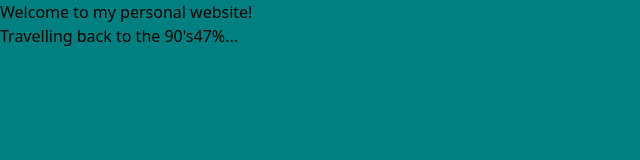
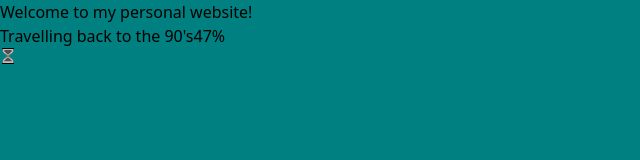
Before and after one commit to Faisalowimer/personal-website, a Next.js app: page / in a window 1280 px wide. Shown: the top 160 px of the page, without its empty margins (0-640 px from the left). Built offline with nearby package versions, Linux system fonts and the light colour scheme.

Commit message:
added hourglass component and animation

```diff
--- a/src/app/globals.css
+++ b/src/app/globals.css
@@ -47,3 +47,63 @@ body {
 .desktop-icon {
   cursor: url('/icons/mouse.png') 1 1, pointer !important;
 }
+
+@keyframes hourglassSpin {
+
+  0%,
+  40% {
+    transform: rotate(0deg);
+  }
+
+  45%,
+  90% {
+    transform: rotate(180deg);
+  }
+
+  95%,
+  100% {
+    transform: rotate(360deg);
+  }
+}
+
+@keyframes upperSand {
+
+  0%,
+  40% {
+    transform: scaleY(1);
+    opacity: 1;
+  }
+
+  45%,
+  90% {
+    transform: scaleY(0);
+    opacity: 0;
+  }
+
+  95%,
+  100% {
+    transform: scaleY(1);
+    opacity: 1;
+  }
+}
+
+@keyframes lowerSand {
+
+  0%,
+  40% {
+    transform: scaleY(0);
+    opacity: 0;
+  }
+
+  45%,
+  90% {
+    transform: scaleY(1);
+    opacity: 1;
+  }
+
+  95%,
+  100% {
+    transform: scaleY(0);
+    opacity: 0;
+  }
+}
--- /dev/null
+++ b/src/components/Hourglass.tsx
@@ -0,0 +1,68 @@
+import React from 'react';
+
+const Hourglass = () => {
+    return (
+        <div className="inline-block animate-[hourglassSpin_3s_linear_infinite]">
+            <svg
+                width="16"
+                height="16"
+                viewBox="0 0 16 16"
+                fill="none"
+                xmlns="http://www.w3.org/2000/svg"
+            >
+                {/* Background */}
+                <path
+                    d="M3 0H13V4L8 8L13 12V16H3V12L8 8L3 4V0Z"
+                    fill="white"
+                />
+                {/* Main outline */}
+                <path
+                    d="M3 0H13V4L8 8L13 12V16H3V12L8 8L3 4V0Z"
+                    stroke="#7b7b7b"
+                    strokeWidth="1"
+                    fill="none"
+                />
+                {/* Top and bottom borders */}
+                <path d="M2 0H14V1H2V0Z M2 15H14V16H2V15Z" fill="black" />
+
+                {/* Upper sand container */}
+                <path
+                    d="M4 1.5H12V3.5L8 7L4 3.5V1.5Z"
+                    fill="#7b7b7b"
+                />
+                {/* Upper sand */}
+                <path
+                    d="M4.5 2H11.5V3.25L8 6.5L4.5 3.25V2Z"
+                    fill="black"
+                    className="origin-bottom animate-[upperSand_3s_linear_infinite]"
+                />
+
+                {/* Lower sand container */}
+                <path
+                    d="M4 12.5L8 9L12 12.5V14.5H4V12.5Z"
+                    fill="#7b7b7b"
+                />
+                {/* Lower sand */}
+                <path
+                    d="M4.5 13V12.75L8 9.5L11.5 12.75V13H4.5Z"
+                    fill="black"
+                    className="origin-top animate-[lowerSand_3s_linear_infinite]"
+                />
+
+                {/* White highlights */}
+                <path
+                    d="M4 3L8 6.5L12 3V2H4V3Z"
+                    fill="white"
+                    fillOpacity="0.3"
+                />
+                <path
+                    d="M4 13L8 9.5L12 13V14H4V13Z"
+                    fill="white"
+                    fillOpacity="0.3"
+                />
+            </svg>
+        </div>
+    );
+};
+
+export default Hourglass;
--- a/src/components/Loading.tsx
+++ b/src/components/Loading.tsx
@@ -1,4 +1,5 @@
 import React, { useEffect, useState } from 'react';
+import Hourglass from './Hourglass';
 
 interface LoadingProps {
     onComplete: () => void;
@@ -36,12 +37,15 @@ const Loading = ({ onComplete }: LoadingProps) => {
             <div className="absolute top-1/2 left-1/2 -translate-x-1/2 -translate-y-1/2 w-[600px] bg-[#c0c0c0] p-4 border-[2px] shadow-[inset_-1px_-1px_#0a0a0a,inset_1px_1px_#ffffff,inset_-2px_-2px_grey,inset_2px_2px_#dfdfdf]">
                 <div className="text-center mb-6">
                     <h2 className="text-lg font-bold mb-3">Welcome to my personal website!</h2>
-                    <p className="text-sm">
+                    <p className="text-sm flex items-center justify-center gap-2">
                         Travelling back to the 90&apos;s
-                        <span className="ml-2 font-bold">
+                        <span className="inline-flex items-center gap-2 font-bold">
                             {Math.floor(progress)}%
+                            {progress < 100 && <Hourglass />}
                         </span>
-                        {progress === 100 ? ' complete!' : '...'}
+                        <span className="font-bold">
+                            {progress === 100 ? ' Hooray!' : ''}
+                        </span>
                     </p>
                 </div>
                 <div className="relative w-full h-8 bg-[#c0c0c0] border-[2px] border-[#7c7c7c] shadow-[inset_-1px_-1px_#dfdfdf,inset_1px_1px_grey]">
```
